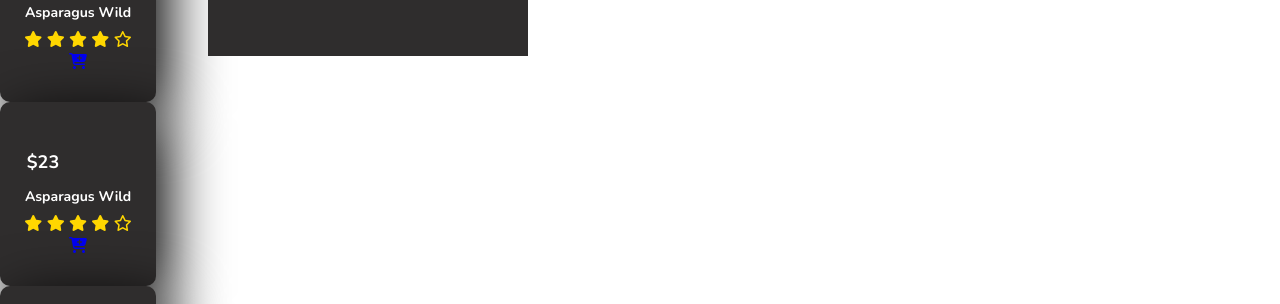
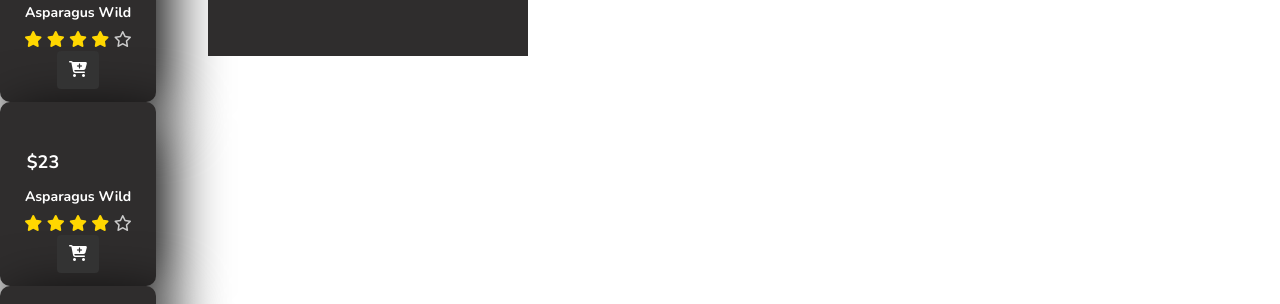
Before and after one commit to Kumari-shivaswamy/Animated-Food-Website, a plain HTML site: page index.html in a window 1280 px wide. Shown: the part 496-800 px from the top of the page. Drawn offline with nearby package versions, Linux system fonts and the light colour scheme.

Commit message:
Update style.css

```diff
--- a/style.css
+++ b/style.css
@@ -391,3 +391,17 @@ animation: rotate 2s linear infinite;
         opacity: 1;
     }
 }
+.rating .fa-regular{
+    color: #ccc;
+}
+.images a{
+    display: inline-block;
+    background-color: #333;
+    color: #fff;
+    padding: 8px 12px;
+    border-radius: 4px;
+    text-decoration: none;
+    transition: background-color 0.3s;
+    animation: pulse 1s infinite;
+
+}
```
